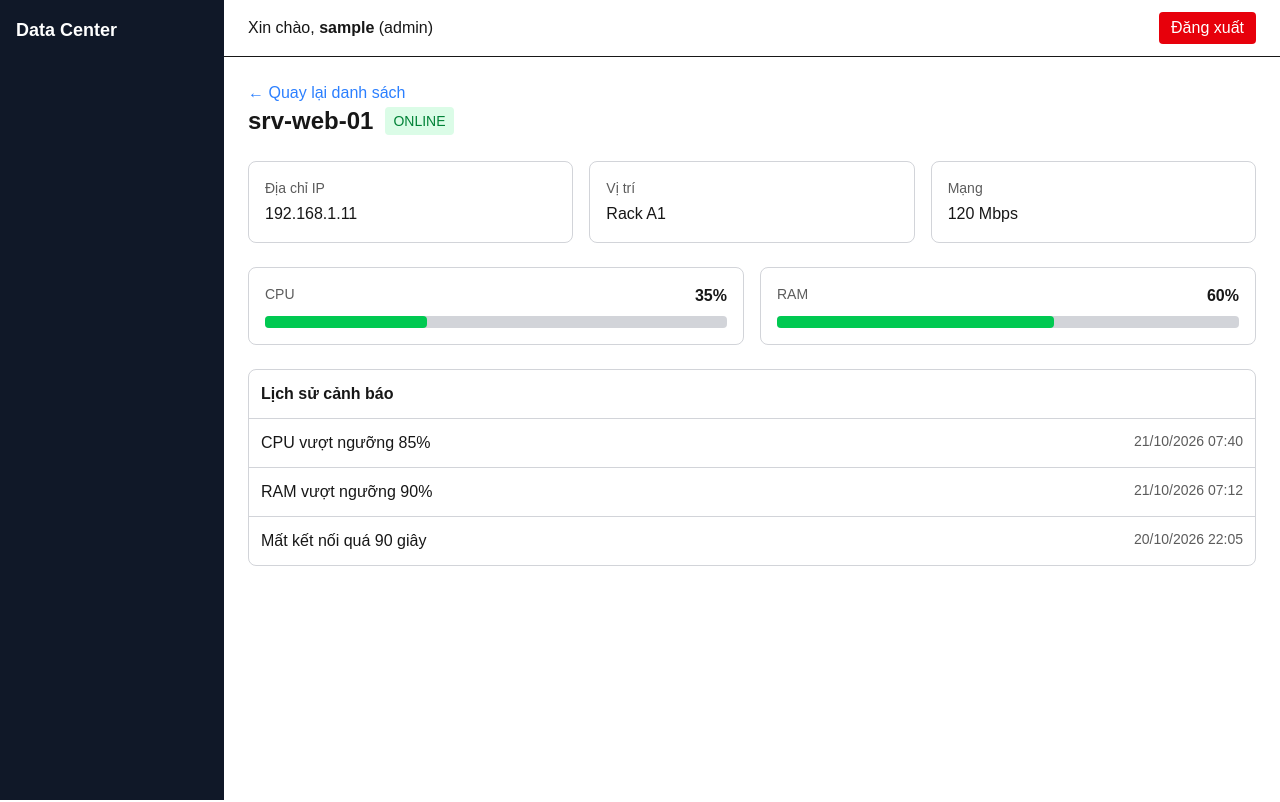
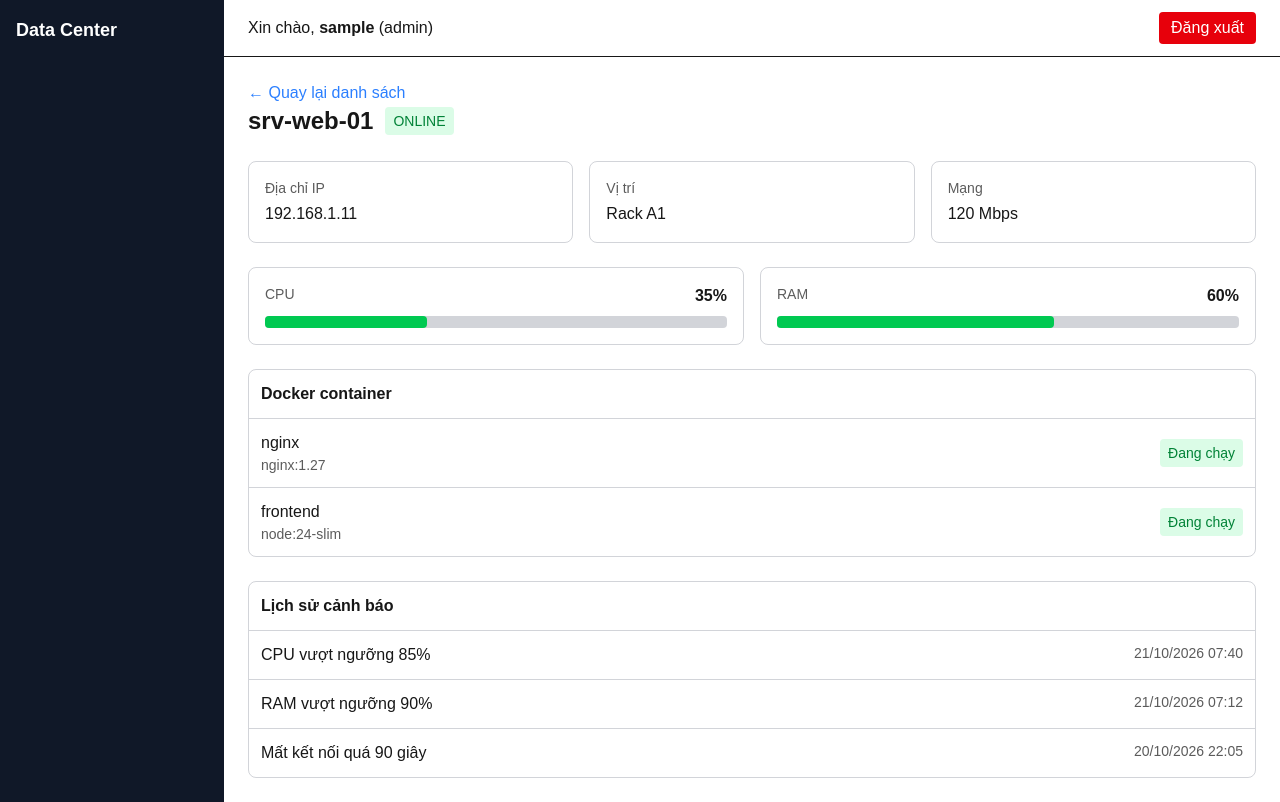
Before and after one commit to tranhoangphuc41207-stack/Cong_nghe_phan_mem, a Next.js app in the folder web/: page /servers/1 in a window 1280 px wide. Built offline with nearby package versions, Linux system fonts and the light colour scheme; sample sign-in values are in the browser's storage.

Commit message:
[Feature] KAN-72: add network and docker info to dashboard

```diff
--- a/web/src/app/(dashboard)/dashboard/page.tsx
+++ b/web/src/app/(dashboard)/dashboard/page.tsx
@@ -70,6 +70,8 @@ export default function DashboardPage() {
               <th className="p-3">Trạng thái</th>
               <th className="w-40 p-3">CPU</th>
               <th className="w-40 p-3">RAM</th>
+                            <th className="p-3">Mạng</th>
+              <th className="p-3">Docker</th>
             </tr>
           </thead>
           <tbody>
@@ -91,6 +93,12 @@ export default function DashboardPage() {
                   <Bar value={s.ram} />
                   <span className="text-xs opacity-70">{s.ram}%</span>
                 </td>
+                                <td className="p-3">{s.network} Mbps</td>
+                <td className="p-3">
+                  {s.containers
+                    ? `${s.containers.filter((c) => c.status === "RUNNING").length}/${s.containers.length}`
+                    : "-"}
+                </td>
               </tr>
             ))}
           </tbody>
--- a/web/src/app/(dashboard)/servers/[id]/page.tsx
+++ b/web/src/app/(dashboard)/servers/[id]/page.tsx
@@ -90,6 +90,37 @@ export default function ServerDetailPage() {
         <Metric label="RAM" value={server.ram} />
       </div>
 
+            <div className="rounded-lg border border-gray-500/30">
+        <h2 className="border-b border-gray-500/30 p-3 font-bold">
+          Docker container
+        </h2>
+        {server.containers && server.containers.length > 0 ? (
+          <ul>
+            {server.containers.map((c) => (
+              <li
+                key={c.name}
+                className="flex items-center justify-between border-b border-gray-500/30 p-3 last:border-b-0"
+              >
+                <div>
+                  <p className="font-medium">{c.name}</p>
+                  <p className="text-sm opacity-70">{c.image}</p>
+                </div>
+                <span
+                  className={`rounded px-2 py-1 text-sm ${
+                    c.status === "RUNNING"
+                      ? "bg-green-100 text-green-700"
+                      : "bg-red-100 text-red-700"
+                  }`}
+                >
+                  {c.status === "RUNNING" ? "Đang chạy" : "Đã dừng"}
+                </span>
+              </li>
+            ))}
+          </ul>
+        ) : (
+          <p className="p-3 opacity-70">Không có container</p>
+        )}
+      </div>
       <div className="rounded-lg border border-gray-500/30">
         <h2 className="border-b border-gray-500/30 p-3 font-bold">
           Lịch sử cảnh báo
--- a/web/src/lib/dashboard-mock.ts
+++ b/web/src/lib/dashboard-mock.ts
@@ -2,9 +2,42 @@ import { Server } from "@/types";
 
 // Dữ liệu giả để làm giao diện. Khi có API thật thì thay bằng dữ liệu từ API.
 export const mockServers: Server[] = [
-  { id: "1", name: "srv-web-01", ip: "192.168.1.11", location: "Rack A1", status: "ONLINE", cpu: 35, ram: 60, network: 120 },
-  { id: "2", name: "srv-db-01", ip: "192.168.1.12", location: "Rack A1", status: "WARNING", cpu: 88, ram: 91, network: 80 },
-  { id: "3", name: "srv-app-02", ip: "192.168.1.13", location: "Rack A2", status: "OFFLINE", cpu: 0, ram: 0, network: 0 },
-  { id: "4", name: "srv-cache-01", ip: "192.168.1.14", location: "Rack A2", status: "ONLINE", cpu: 22, ram: 45, network: 60 },
-  { id: "5", name: "srv-mon-01", ip: "192.168.1.15", location: "Rack B1", status: "ONLINE", cpu: 55, ram: 70, network: 95 },
+  {
+    id: "1", name: "srv-web-01", ip: "192.168.1.11", location: "Rack A1",
+    status: "ONLINE", cpu: 35, ram: 60, network: 120,
+    containers: [
+      { name: "nginx", image: "nginx:1.27", status: "RUNNING" },
+      { name: "frontend", image: "node:24-slim", status: "RUNNING" },
+    ],
+  },
+  {
+    id: "2", name: "srv-db-01", ip: "192.168.1.12", location: "Rack A1",
+    status: "WARNING", cpu: 88, ram: 91, network: 80,
+    containers: [
+      { name: "postgres", image: "postgres:16", status: "RUNNING" },
+      { name: "redis", image: "redis:7", status: "RUNNING" },
+      { name: "backup-job", image: "alpine:3.20", status: "STOPPED" },
+    ],
+  },
+  {
+    id: "3", name: "srv-app-02", ip: "192.168.1.13", location: "Rack A2",
+    status: "OFFLINE", cpu: 0, ram: 0, network: 0,
+    containers: [
+      { name: "api-service", image: "node:24-slim", status: "STOPPED" },
+    ],
+  },
+  {
+    id: "4", name: "srv-cache-01", ip: "192.168.1.14", location: "Rack A2",
+    status: "ONLINE", cpu: 22, ram: 45, network: 60,
+    containers: [{ name: "redis", image: "redis:7", status: "RUNNING" }],
+  },
+  {
+    id: "5", name: "srv-mon-01", ip: "192.168.1.15", location: "Rack B1",
+    status: "ONLINE", cpu: 55, ram: 70, network: 95,
+    containers: [
+      { name: "prometheus", image: "prom/prometheus", status: "RUNNING" },
+      { name: "grafana", image: "grafana/grafana", status: "RUNNING" },
+      { name: "node-exporter", image: "prom/node-exporter", status: "RUNNING" },
+    ],
+  },
 ];
--- a/web/src/types/index.ts
+++ b/web/src/types/index.ts
@@ -17,6 +17,7 @@ export interface Server {
   cpu: number;
   ram: number;
   network: number;
+    containers?: DockerContainer[];
 }
 
 export type AlertLevel = "CRITICAL" | "WARNING";
@@ -58,3 +59,9 @@ export interface SystemSettings {
   emailAlerts: boolean;
   soundAlerts: boolean;
 }
+
+export interface DockerContainer {
+  name: string;
+  image: string;
+  status: "RUNNING" | "STOPPED";
+}
```
